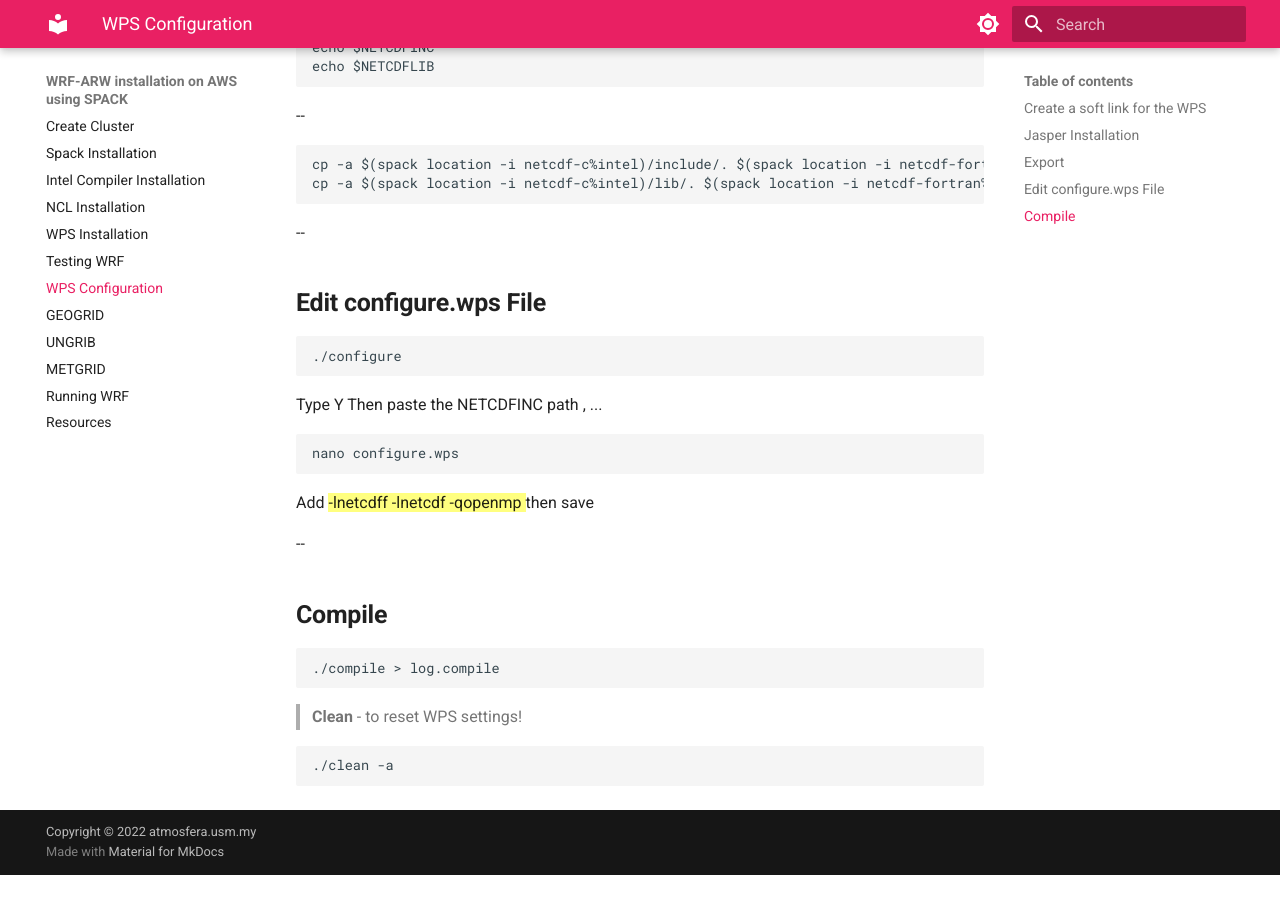
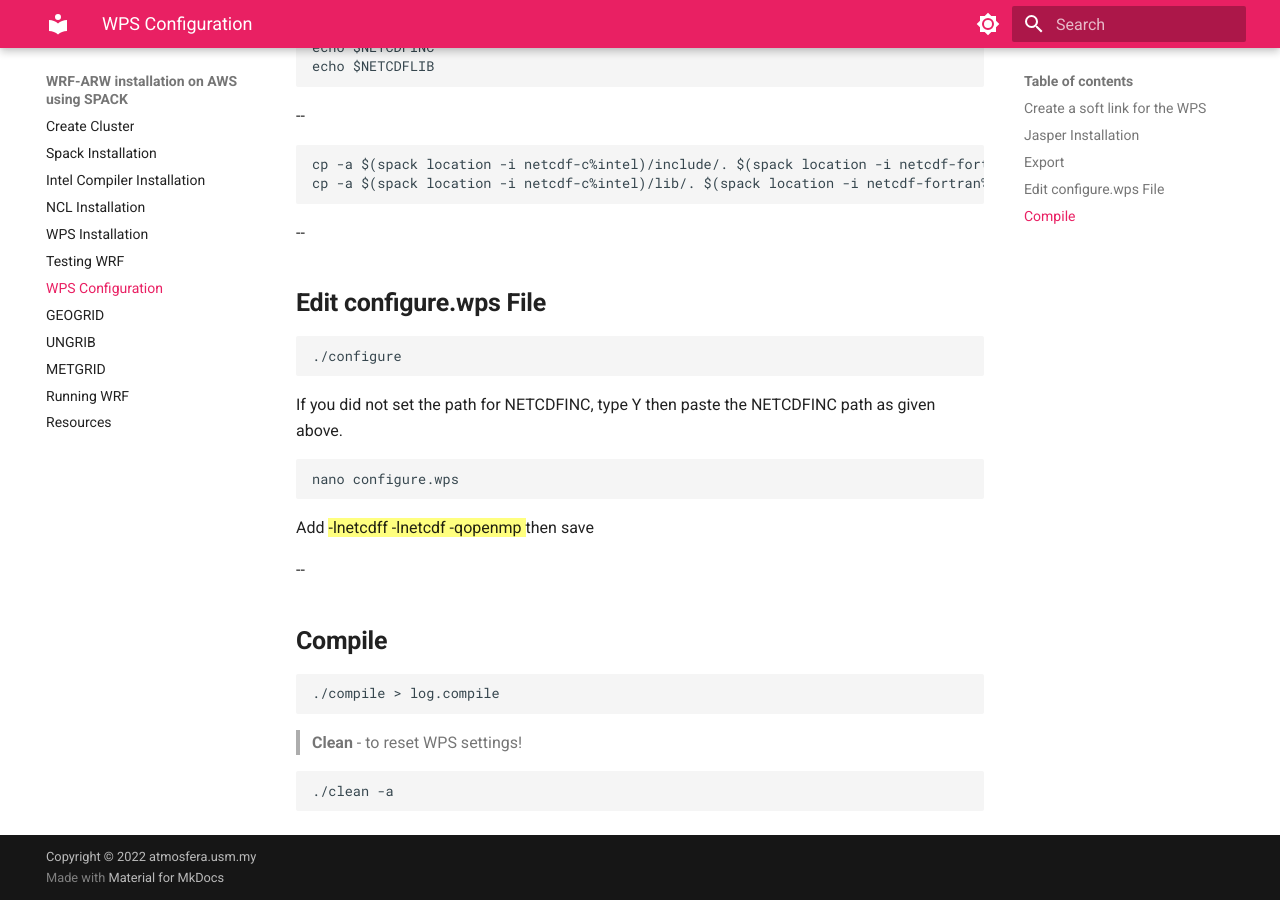
Before and after one commit to AtmosferaUSM/server_tutorial_WRF, an MkDocs documentation site: the page built from docs/wps_configuration.md, in a window 1280 px wide and 900 px high, scrolled down 967 px. Built offline with MkDocs 1.6.1 and Material for MkDocs 9.7.7, drawn with Linux system fonts in a browser that asks for light colours; before the commit the page ends 1842 px from its top, so only the background shows below that.

Commit message:
Update wps_configuration.md

```diff
--- a/docs/wps_configuration.md
+++ b/docs/wps_configuration.md
@@ -65,7 +65,7 @@
 
     ./configure
 
-Type Y Then paste the NETCDFINC path , ...
+If you did not set the path for NETCDFINC, type Y then paste the NETCDFINC path as given above.
 
 
     nano configure.wps
```
